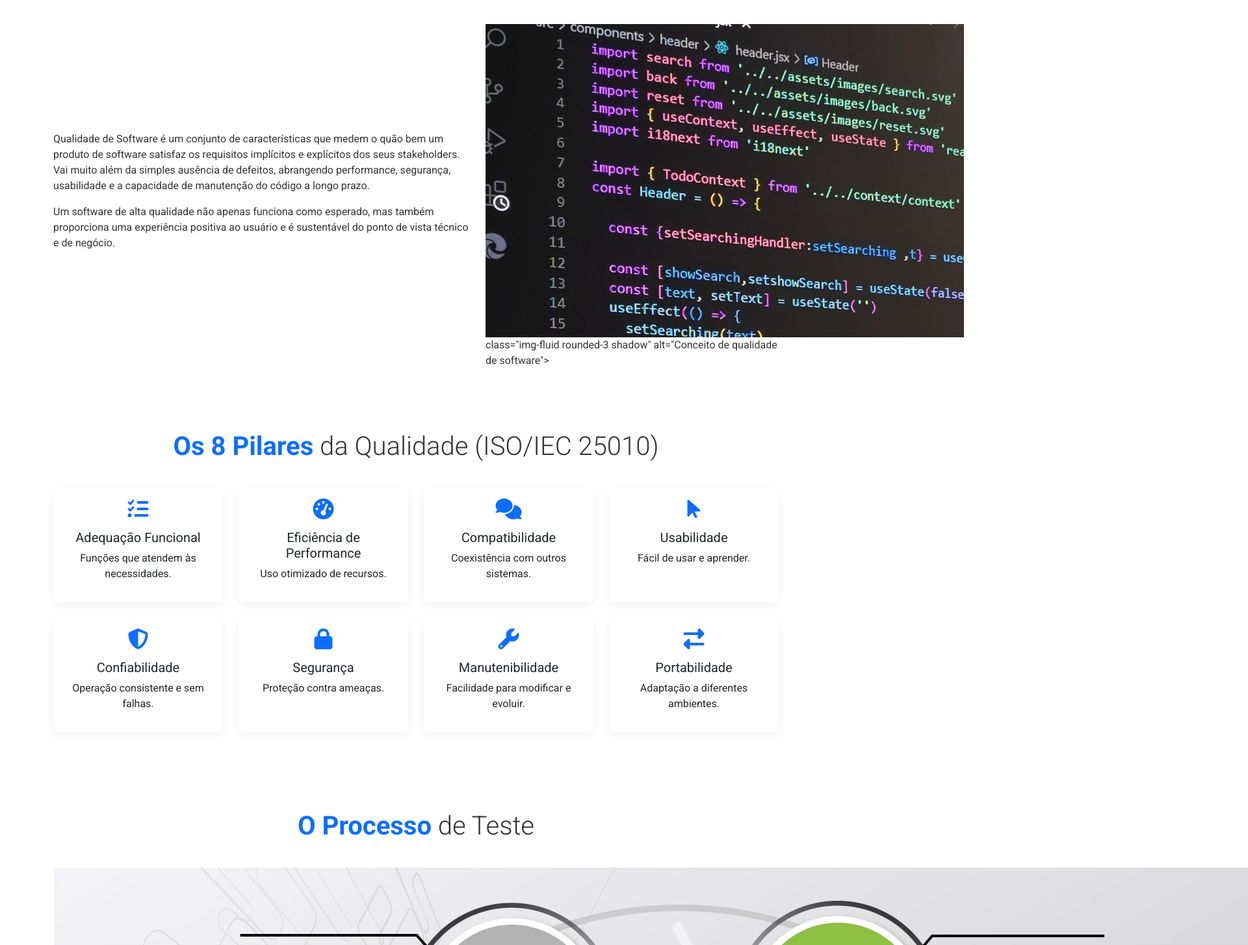
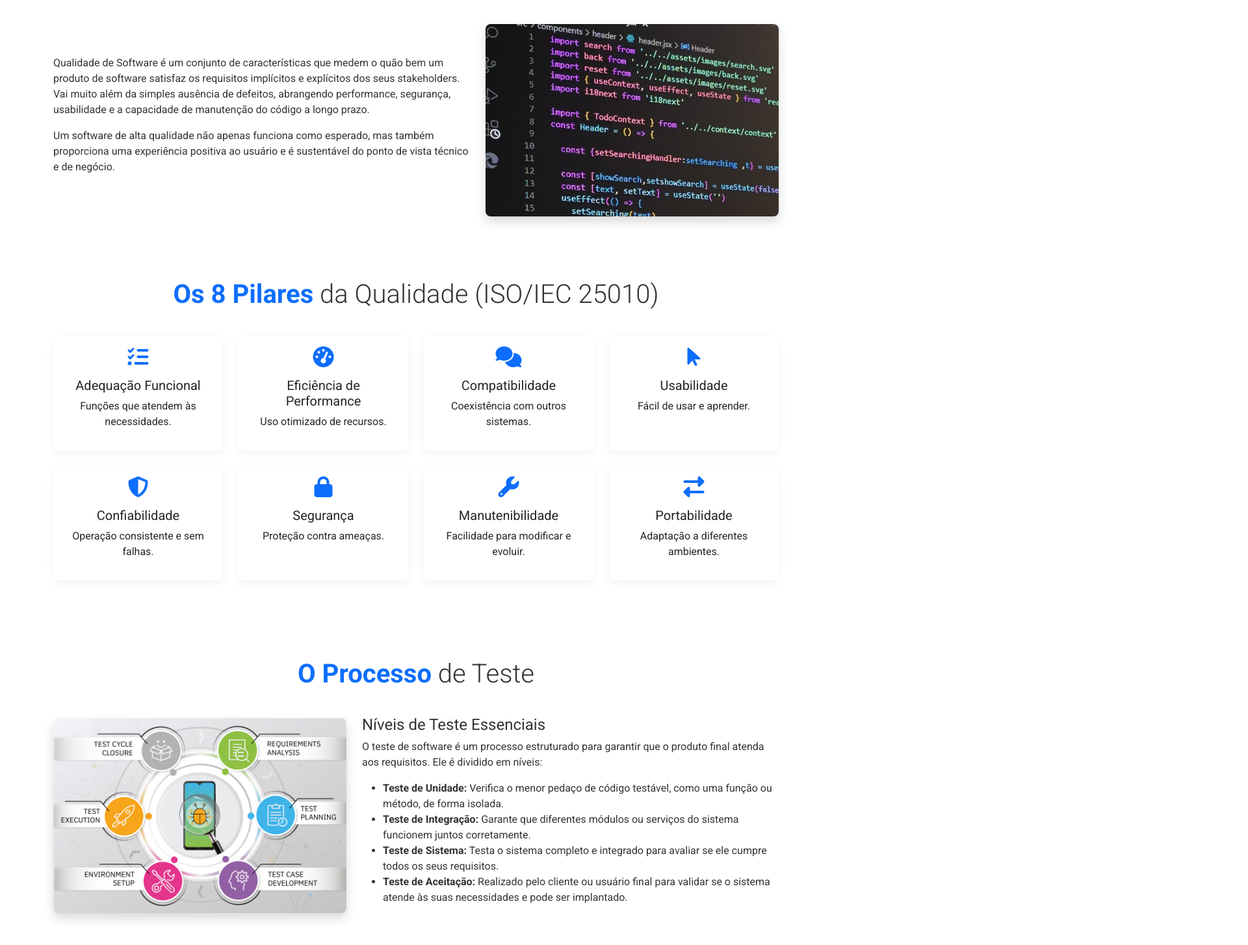
Before and after one commit to ferraztatiane99-tech/trabalho-qualidade-software, a plain HTML site: page index.html in a window 1280 px wide. Shown: the part 524-1978 px from the top of the page at 65% size, 1920 px wide, since content can reach past the window. Drawn offline with nearby package versions, Linux system fonts and the light colour scheme.

Commit message:
Update index.html

```diff
--- a/index.html
+++ b/index.html
@@ -51,7 +51,7 @@
                     <p>Um software de alta qualidade não apenas funciona como esperado, mas também proporciona uma experiência positiva ao usuário e é sustentável do ponto de vista técnico e de negócio.</p>
                 </div>
                 <div class="col-md-5">
-                    <img src="foto.jpg" ... > class="img-fluid rounded-3 shadow" alt="Conceito de qualidade de software">
+                    <img src="foto.jpg" class="img-fluid rounded-3 shadow" alt="Conceito de qualidade de software">
                 </div>
             </div>
         </section>
@@ -74,7 +74,7 @@
             <h2 class="section-title"><span>O Processo</span> de Teste</h2>
             <div class="row align-items-center">
                 <div class="col-md-5">
-                    <img src="testing-process.png" ... > class="img-fluid rounded-3 shadow" alt="Ciclo de vida do teste de software">
+                    <img src="testing-process.png" class="img-fluid rounded-3 shadow" alt="Ciclo de vida do teste de software">
                 </div>
                 <div class="col-md-7">
                     <h4>Níveis de Teste Essenciais</h4>
```
